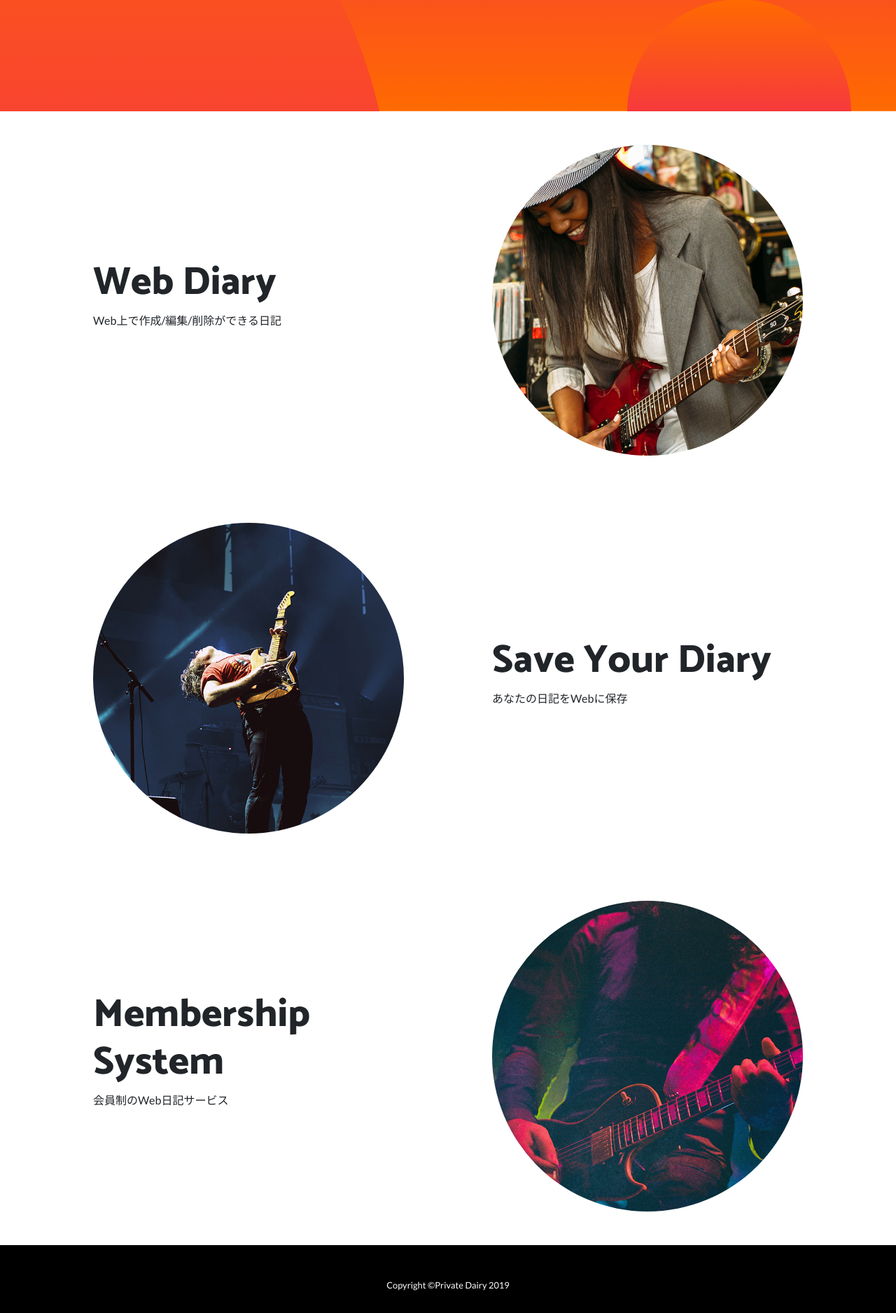
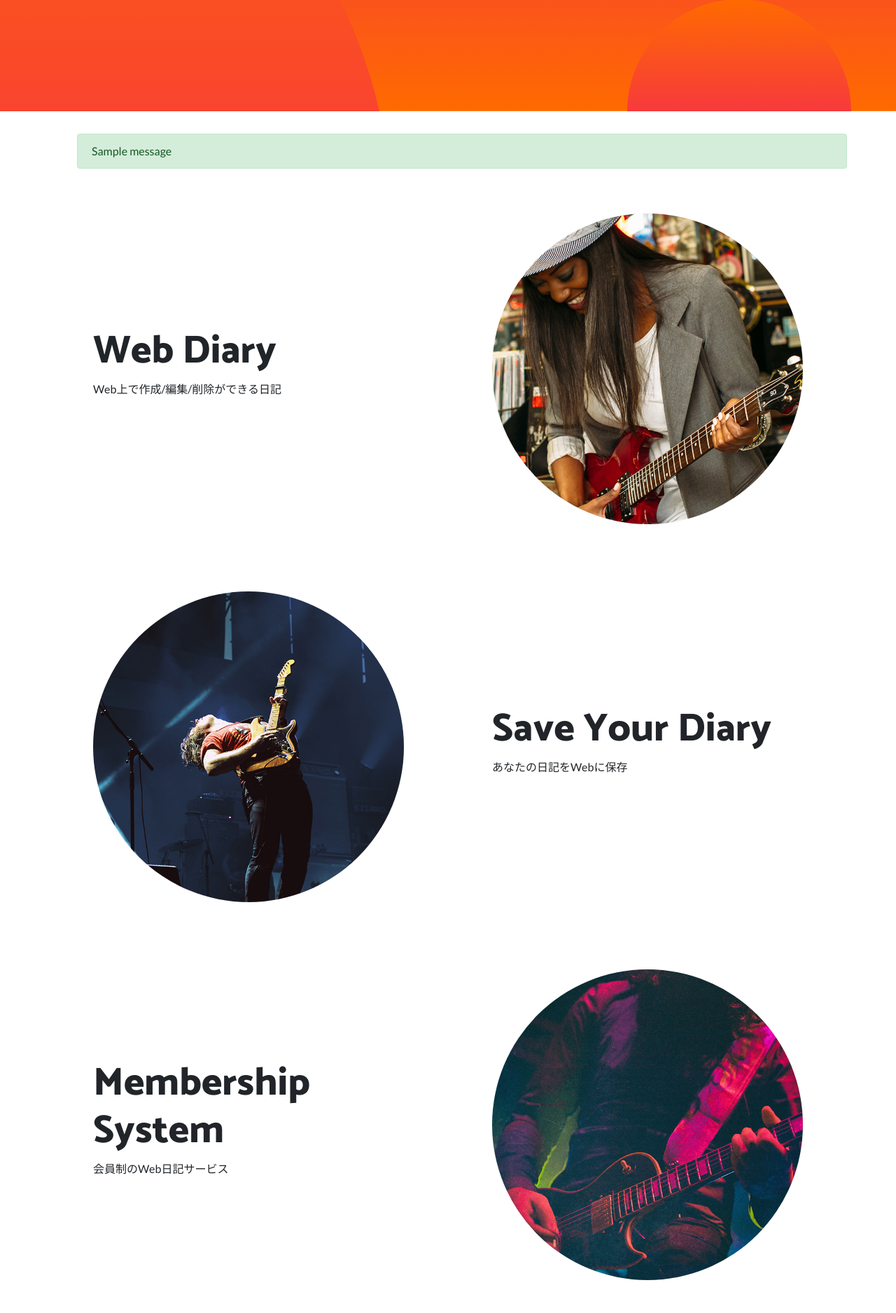
Before and after one commit to ShimadaRikuya/private_diary, a Django app: page / in a window 1280 px wide. Shown: the part 584-2460 px from the top of the page at 70% size. Run offline with Django 3.2, Linux system fonts and the light colour scheme; tables that the repository leaves empty hold one stand-in row (values such as "Sample post"); one stand-in notice (Sample message) is shown; some libraries are stand-ins or nearby versions.

Commit message:
メッセージ送信完了

```diff
--- a/diary/templates/base.html
+++ b/diary/templates/base.html
@@ -52,6 +52,22 @@
             </nav>
             {% block header %}{% endblock %}
 
+            {% if messages %}
+                <div class="container">
+                    <div class="row">
+                        <div class="my-div-style w-100">
+                            <ul class="message" style="list-style: none;">
+                                {% for message in messages %}
+                                <li {% if message.tags %} class="{{ message.tags }}" {% endif %}>
+                                    {{ message }}
+                                </li>
+                                {% endfor %}
+                            </ul>
+                        </div>
+                    </div>
+                </div>
+            {% endif %}
+
             {% block contents %}{% endblock %}
 
             <!-- Footer -->
--- a/diary/views.py
+++ b/diary/views.py
@@ -1,10 +1,8 @@
 import logging
-
 from django.urls import reverse_lazy
-
 from django.views import generic
-
 from .forms import InquiryForm
+from django.contrib import messages
 
 logger = logging.getLogger(__name__)
 
@@ -20,5 +18,6 @@ class InquiryView(generic.FormView):
 
     def form_valid(self, form):
         form.send_email()
+        messages.info(self.request, 'メッセージを送信しました。')
         logger.info('Inquiry send by {}'.format(form.cleaned_data['name']))
         return super().form_valid(form)
```
Also changed, not shown: private_diary/settings_common.py (+10 -0 lines).
